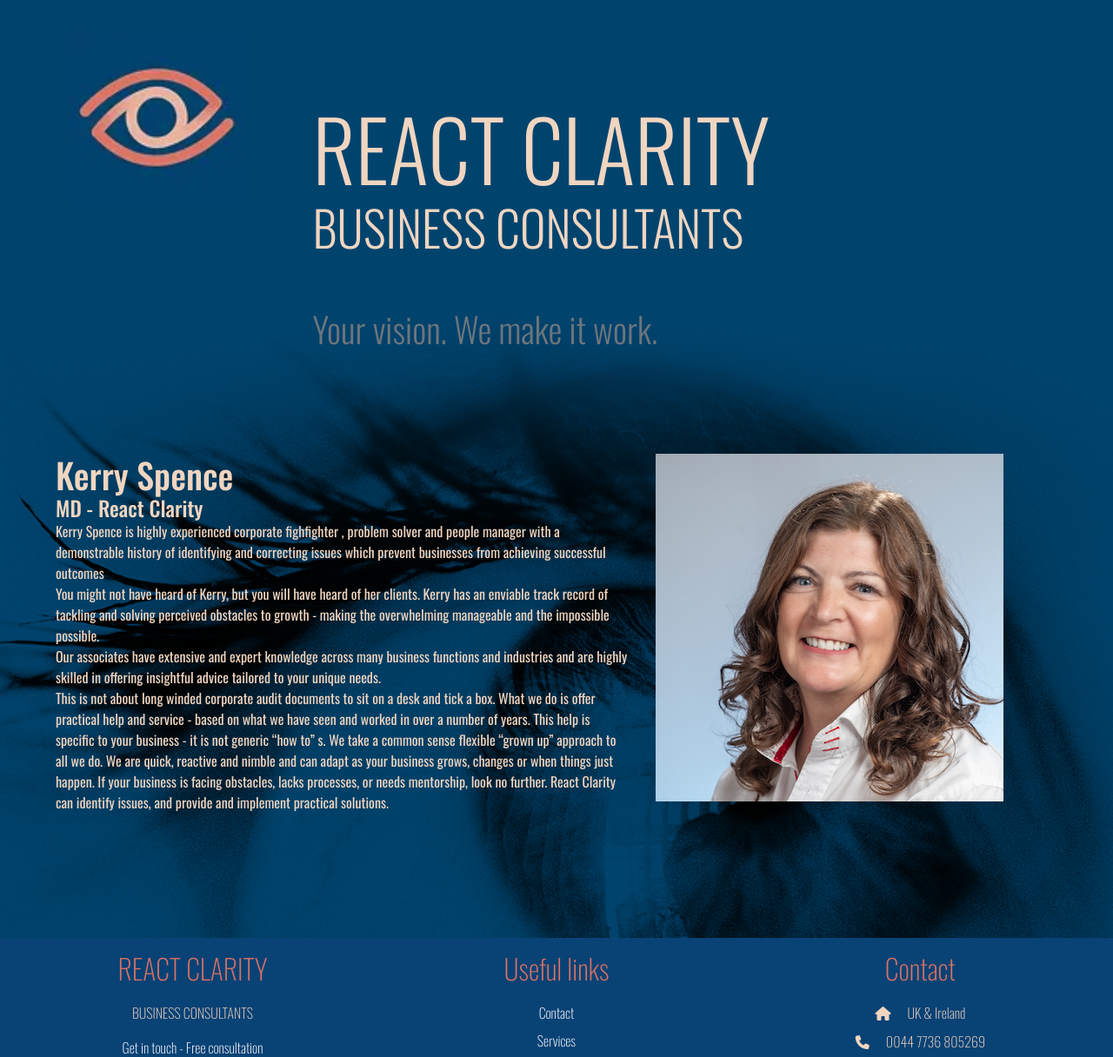
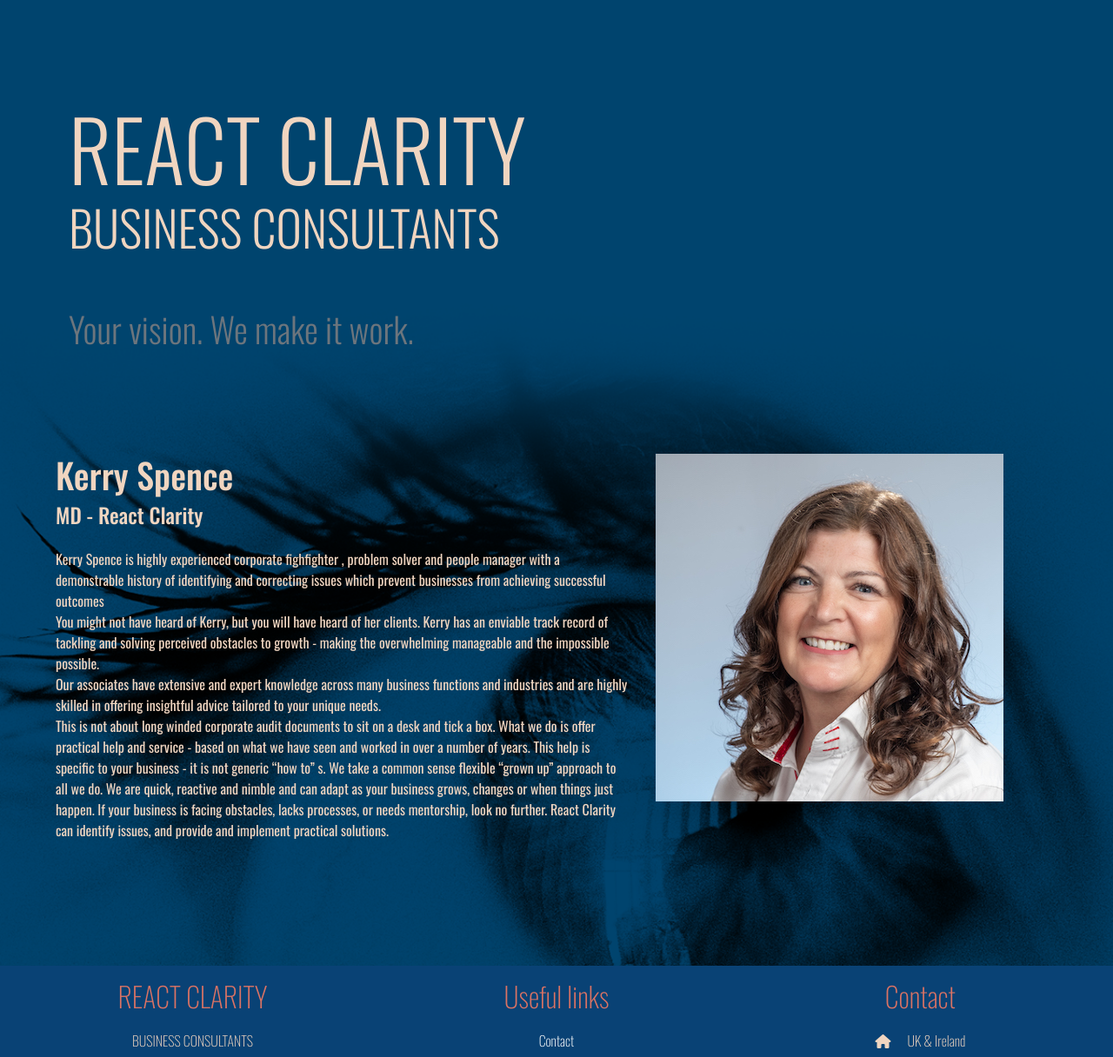
Before and after one commit to JonnyDavison/clarity01, a Flask app: page /team in a window 1280 px wide. Shown: the part 131-1347 px from the top of the page at 87% size. Run offline with Flask 3, Linux system fonts and the light colour scheme; some libraries are stand-ins or nearby versions.

Commit message:
Update logo on base.html

```diff
--- a/templates/base.html
+++ b/templates/base.html
@@ -52,10 +52,10 @@
     <section class="mainbody">
         <section>
             <div class="row container-fluid">
-                <div class="col-md-3">
+                <!-- <div class="col-md-3">
                     <a class="navbar-brand" href="{{ url_for('index') }}"><img class="logo-large"
                         src=" {{ url_for('static', filename='css/images/claritylogo.webp') }}" alt="Clarity Logo"></a>
-                </div>
+                </div> -->
                 <div class="col-md-9 headtitle ">
                     <h1><a href="{{ url_for('index') }}" class="display-1">REACT CLARITY</h1>
                     <h2 class="display-4">BUSINESS CONSULTANTS</h2></a>
--- a/templates/team.html
+++ b/templates/team.html
@@ -5,8 +5,8 @@
 
     <div class="col-md-7">
         <h1>Kerry Spence</h1>
-            <h4>MD - React Clarity</h4>
-        <p>
+            <h4 class="mt-2">MD - React Clarity</h4>
+        <p class="mt-4">
             Kerry Spence is highly experienced corporate fighfighter , problem solver and people manager with a
             demonstrable history of identifying and correcting issues which prevent businesses from achieving
             successful outcomes
```
